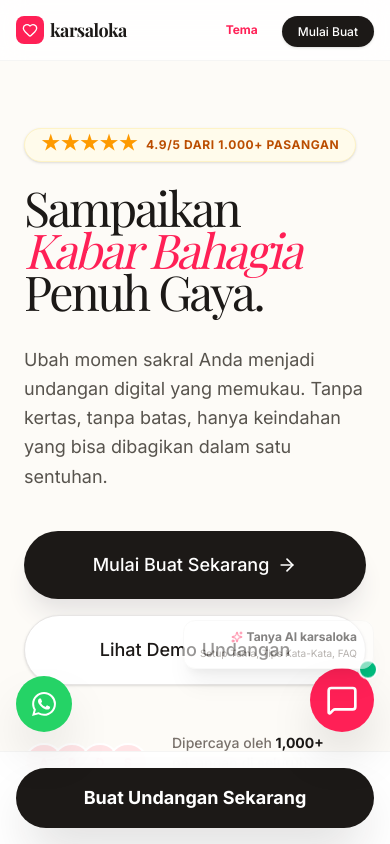
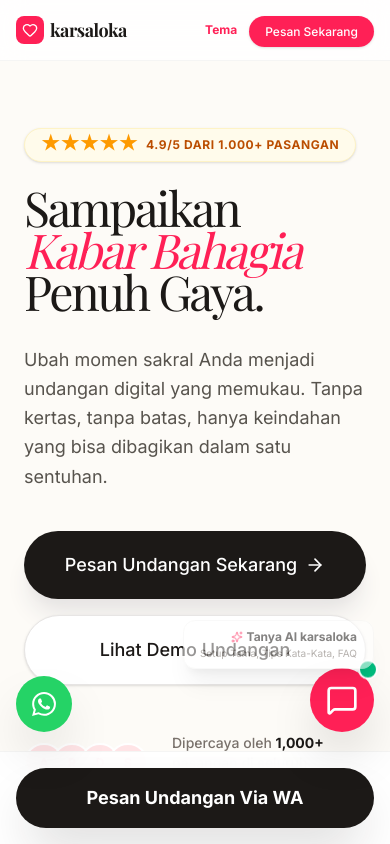
Before and after one commit to ruly13/digital-invitation, a Next.js app: page / in a window 390 px wide. Shown: the top 844 px of the page. Built offline with nearby package versions, Linux system fonts and the light colour scheme; a web font is replaced by a local one.

Commit message:
feat: implement admin-only authentication middleware and create login page with landing dashboard

```diff
--- a/app/login/page.tsx
+++ b/app/login/page.tsx
@@ -204,10 +204,7 @@ export default function Login() {
           Masuk ke Akun Anda
         </h2>
         <p className="mt-2 text-center text-sm text-stone-600">
-          Atau{' '}
-          <Link href="/register" className="font-medium text-rose-600 hover:text-rose-500 transition-colors">
-            buat akun baru secara gratis
-          </Link>
+          Hanya untuk admin karsaloka
         </p>
       </div>
 
--- a/app/page.tsx
+++ b/app/page.tsx
@@ -130,11 +130,8 @@ export default function Home() {
           <div className="flex items-center gap-3 sm:gap-4 shrink-0">
             <Link href="/tema" className="text-xs sm:text-sm font-bold text-rose-500 hover:text-rose-600 transition-colors md:hidden whitespace-nowrap">Tema</Link>
             <motion.div whileHover={{ scale: 1.05 }} whileTap={{ scale: 0.95 }}>
-              <Link href="/login" className="text-sm font-medium text-stone-600 hover:text-stone-900 transition-colors hidden sm:block">Masuk</Link>
-            </motion.div>
-            <motion.div whileHover={{ scale: 1.05 }} whileTap={{ scale: 0.95 }}>
-              <Link href="/dashboard" className="bg-stone-900 text-white px-4 sm:px-6 py-2 sm:py-2.5 rounded-full text-xs sm:text-sm font-medium hover:bg-rose-600 transition-all shadow-sm hover:shadow-md whitespace-nowrap">
-                Mulai Buat
+              <Link href={WHATSAPP_URL()} target="_blank" className="bg-rose-500 text-white px-4 sm:px-6 py-2 sm:py-2.5 rounded-full text-xs sm:text-sm font-medium hover:bg-rose-600 transition-all shadow-sm hover:shadow-md whitespace-nowrap">
+                Pesan Sekarang
               </Link>
             </motion.div>
           </div>
@@ -181,8 +178,8 @@ export default function Home() {
               transition={{ duration: 0.6, delay: 0.3, ease: "easeOut" }}
               className="flex flex-col sm:flex-row items-center gap-4"
             >
-              <Link href="/dashboard" className="w-full sm:w-auto bg-stone-900 text-white px-10 py-5 rounded-full text-lg font-medium hover:bg-rose-600 transition-all hover:scale-105 flex items-center justify-center gap-2 group shadow-xl shadow-stone-200">
-                Mulai Buat Sekarang
+              <Link href={WHATSAPP_URL()} target="_blank" className="w-full sm:w-auto bg-stone-900 text-white px-10 py-5 rounded-full text-lg font-medium hover:bg-rose-600 transition-all hover:scale-105 flex items-center justify-center gap-2 group shadow-xl shadow-stone-200">
+                Pesan Undangan Sekarang
                 <ArrowRight className="w-5 h-5 group-hover:translate-x-1 transition-transform" />
               </Link>
               <Link href="/invite/demo" target="_blank" className="w-full sm:w-auto bg-white text-stone-900 border border-stone-200 px-10 py-5 rounded-full text-lg font-medium hover:bg-stone-50 transition-all flex items-center justify-center gap-2 shadow-sm">
@@ -491,8 +488,8 @@ export default function Home() {
             transition={{ duration: 0.8, delay: 0.5, ease: "easeOut" }}
             className="text-center mt-24 flex flex-col sm:flex-row items-center justify-center gap-4"
           >
-            <Link href="/dashboard" className="inline-flex items-center justify-center bg-stone-900 text-white px-12 py-5 rounded-full text-lg font-medium hover:bg-rose-600 transition-all shadow-2xl shadow-stone-200 w-full sm:w-auto">
-              Jelajahi 15+ Tema Eksklusif
+            <Link href={WHATSAPP_URL()} target="_blank" className="inline-flex items-center justify-center bg-stone-900 text-white px-12 py-5 rounded-full text-lg font-medium hover:bg-rose-600 transition-all shadow-2xl shadow-stone-200 w-full sm:w-auto">
+              Pesan Tema Eksklusif Ini
             </Link>
             <Link href="/invite/demo" target="_blank" className="inline-flex items-center justify-center bg-rose-50 border border-rose-200 text-rose-600 px-12 py-5 rounded-full text-lg font-bold hover:bg-rose-100 transition-all shadow-xl shadow-rose-100/50 w-full sm:w-auto">
               Lihat Demo Interaktif
@@ -648,8 +645,8 @@ export default function Home() {
             <p className="text-stone-400 text-xl md:text-2xl mb-16 max-w-2xl mx-auto leading-relaxed">
               Jangan biarkan momen berharga Anda berlalu begitu saja. Buat undangan yang akan dikenang selamanya.
             </p>
-            <Link href="/dashboard" className="inline-flex items-center justify-center w-full sm:w-auto bg-rose-500 text-white px-6 sm:px-8 md:px-16 py-4 md:py-6 rounded-full text-base sm:text-xl md:text-2xl font-bold hover:bg-rose-600 transition-all hover:scale-105 shadow-2xl shadow-rose-500/40">
-              Mulai Buat Undangan Sekarang
+            <Link href={WHATSAPP_URL()} target="_blank" className="inline-flex items-center justify-center w-full sm:w-auto bg-rose-500 text-white px-6 sm:px-8 md:px-16 py-4 md:py-6 rounded-full text-base sm:text-xl md:text-2xl font-bold hover:bg-rose-600 transition-all hover:scale-105 shadow-2xl shadow-rose-500/40">
+              Konsultasikan Undangan Anda Bersama Kami
             </Link>
           </motion.div>
         </div>
@@ -733,8 +730,8 @@ export default function Home() {
 
       {/* Sticky Bottom CTA for Mobile */}
       <div className="fixed bottom-0 left-0 right-0 p-4 bg-white/95 backdrop-blur-md border-t border-stone-100 md:hidden z-[60] transform transition-transform duration-300">
-        <Link href="/dashboard" className="flex items-center justify-center w-full bg-stone-900 text-white px-6 py-4 rounded-full text-lg font-bold shadow-2xl shadow-stone-900/20">
-          Buat Undangan Sekarang
+        <Link href={WHATSAPP_URL()} target="_blank" className="flex items-center justify-center w-full bg-stone-900 text-white px-6 py-4 rounded-full text-lg font-bold shadow-2xl shadow-stone-900/20">
+          Pesan Undangan Via WA
         </Link>
       </div>
 
--- a/middleware.ts
+++ b/middleware.ts
@@ -49,7 +49,9 @@ export async function middleware(request: NextRequest) {
 
   const { data: { user } } = await supabase.auth.getUser();
 
-  if (!user) {
+  const adminEmail = process.env.ADMIN_EMAIL;
+
+  if (!user || (adminEmail && user.email !== adminEmail)) {
     const loginUrl = new URL('/login', request.url);
     loginUrl.searchParams.set('redirect', pathname);
     return NextResponse.redirect(loginUrl);
```
